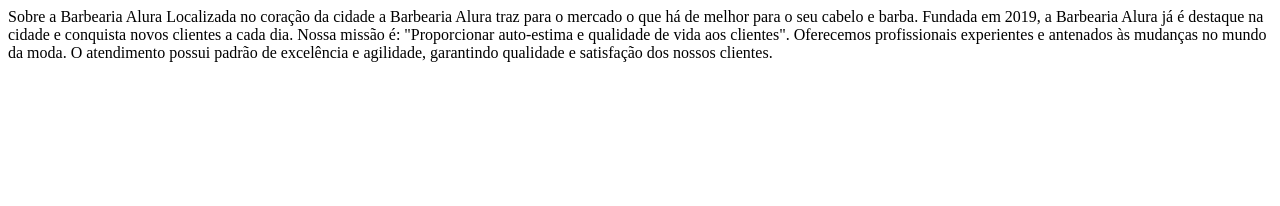
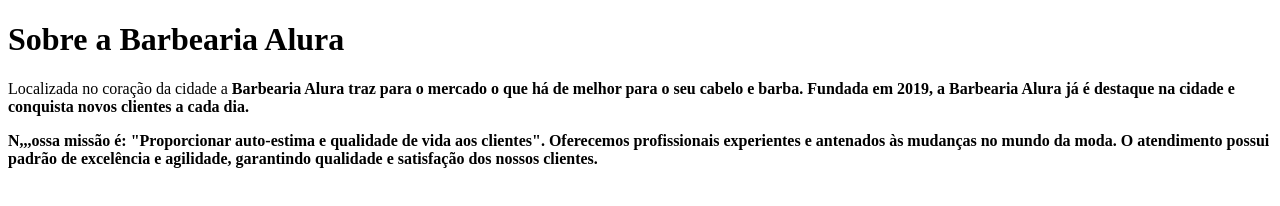
Before and after one commit to pereira-01/projeto-site, a plain HTML site: page index.html in a window 1280 px wide. Drawn offline with Linux system fonts and the light colour scheme.

Commit message:
Update index.html

```diff
--- a/index.html
+++ b/index.html
@@ -8,11 +8,11 @@
 </head>
 <body>
 
-    Sobre a Barbearia Alura
+  <h1>Sobre a Barbearia Alura</h1>
 
-    Localizada no coração da cidade a Barbearia Alura traz para o mercado o que há de melhor para o seu cabelo e barba. Fundada em 2019, a Barbearia Alura já é destaque na cidade e conquista novos clientes a cada dia.
+   <P>Localizada no coração da cidade a <strong>Barbearia Alura traz para o mercado o que há de melhor para o seu cabelo e barba. Fundada em 2019, a Barbearia Alura já é destaque na cidade e conquista novos clientes a cada dia.
 
-    Nossa missão é: "Proporcionar auto-estima e qualidade de vida aos clientes".
+    <P>N,,,ossa missão é: "Proporcionar auto-estima e qualidade de vida aos clientes".
 
     Oferecemos profissionais experientes e antenados às mudanças no mundo da moda. O atendimento possui padrão de excelência e agilidade, garantindo qualidade e satisfação dos nossos clientes.
 </body>
```
